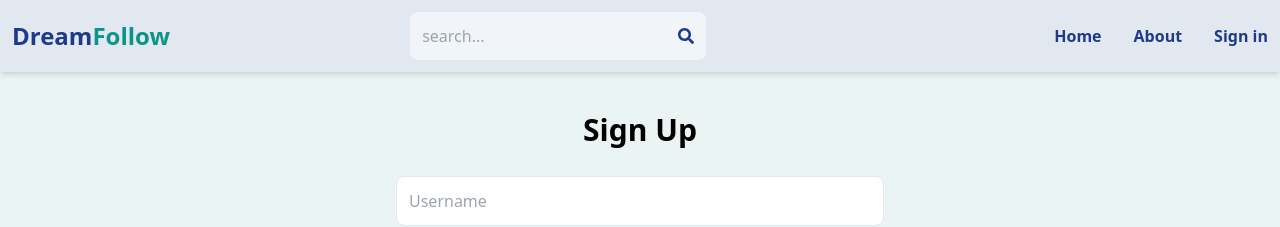
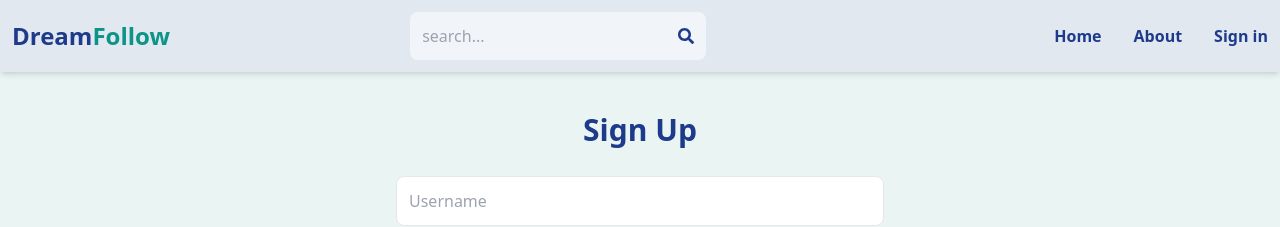
Before and after one commit to Aesha7861/mern-estate, a React (Vite) app in the folder client/: page /sign-up in a window 1280 px wide. Shown: the top 227 px of the page. Built offline with nearby package versions, Linux system fonts and the light colour scheme; no server answers.

Commit message:
Style changed

```diff
--- a/client/src/pages/SignIn.jsx
+++ b/client/src/pages/SignIn.jsx
@@ -44,7 +44,7 @@
 
   return (
     <div className="p-3 max-w-lg mx-auto">
-      <h1 className="text-3xl text-center font-semibold my-7">Sign In</h1>
+      <h1 className="text-3xl text-center font-semibold my-7 text-blue-900">Sign In</h1>
 
       <form onSubmit={handleSubmit} className="flex flex-col gap-5">
         <input
--- a/client/src/pages/SignUp.jsx
+++ b/client/src/pages/SignUp.jsx
@@ -49,7 +49,7 @@
 
     <div className='p-3 max-w-lg mx-auto'>
 
-      <h1 className='text-3xl text-center font-semibold my-7'>Sign Up</h1>
+      <h1 className='text-3xl text-center font-semibold my-7 text-blue-900'>Sign Up</h1>
 
       <form onSubmit={handleSubmit} className='flex flex-col gap-5'>
         <input type="text" placeholder='Username' className='border p-3 rounded-lg' id='username' onChange={handleChange}/>
```
